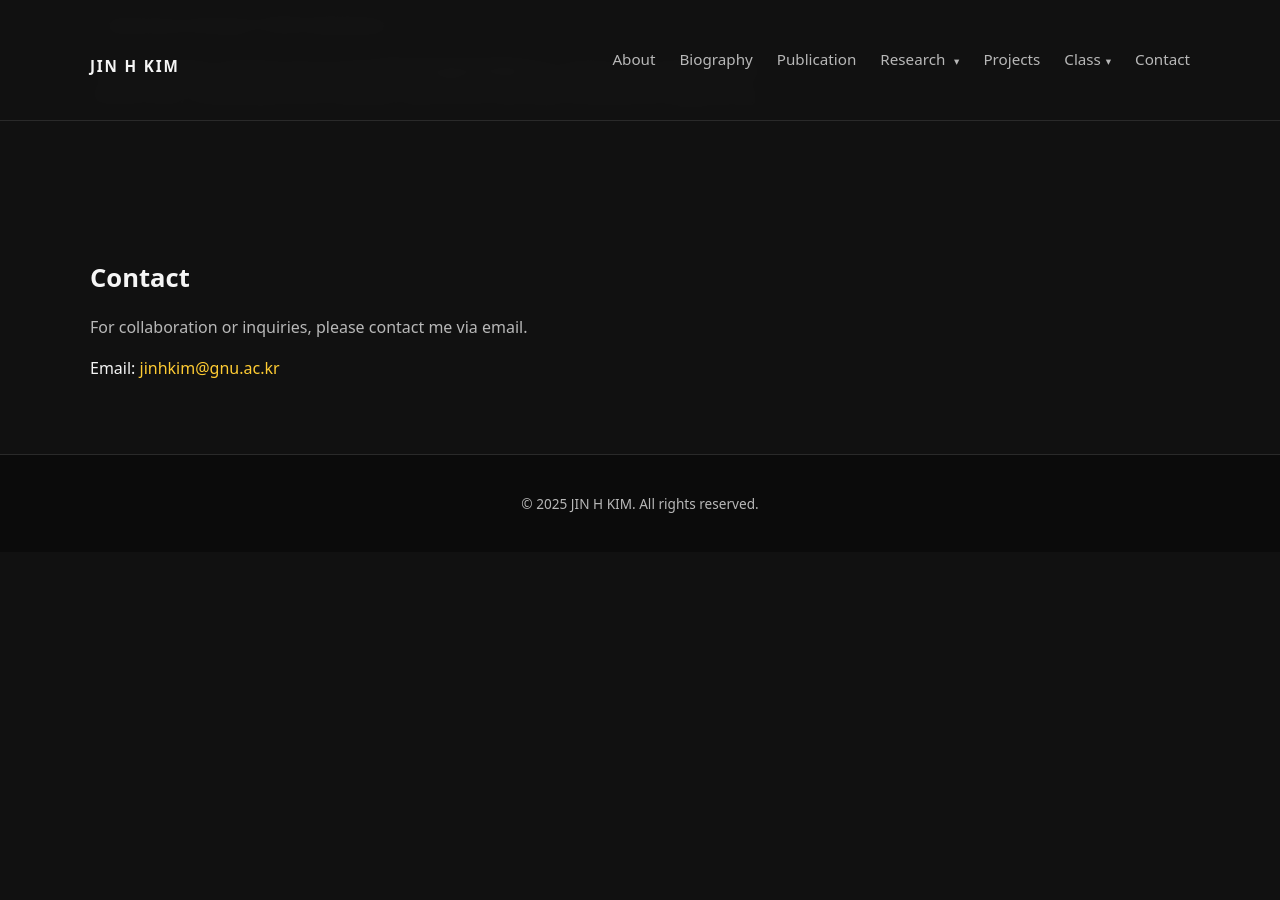
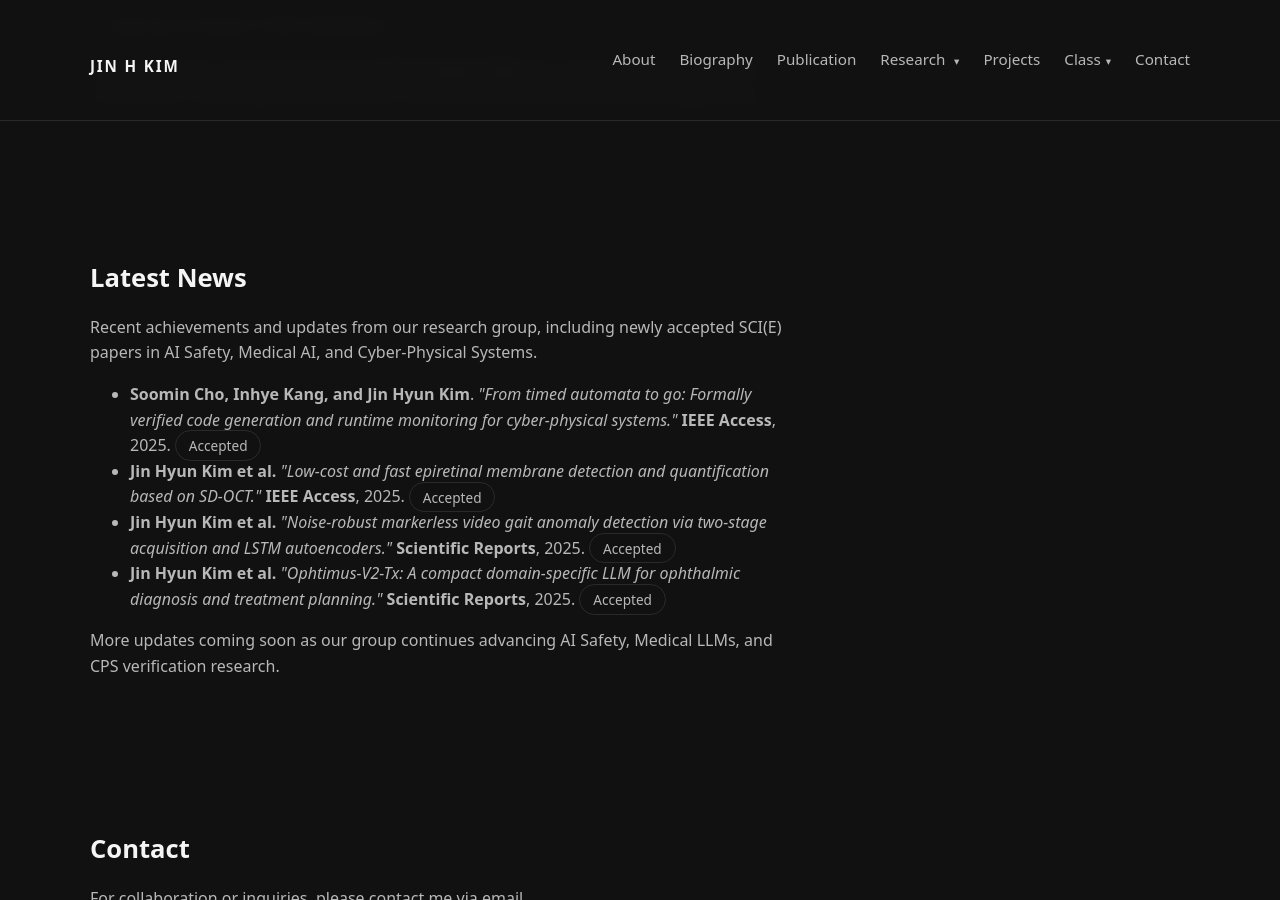
Before and after one commit to jhkim07/jhkim07.github.io, a Jekyll site: the page built from index.md, in a window 1280 px wide and 900 px high, scrolled down 866 px. Built offline with Jekyll 4.4.1, drawn with Linux system fonts in a browser that asks for light colours; before the commit the page ends 1418 px from its top, so only the background shows below that.

Commit message:
Insert News Section

```diff
--- a/index.md
+++ b/index.md
@@ -62,6 +62,52 @@ title: "Home"
   </div>
 </section>
 
+<section id="news" class="section">
+  <div class="container">
+    <h2>Latest News</h2>
+    <p class="section-text">
+      Recent achievements and updates from our research group, including newly accepted
+      SCI(E) papers in AI Safety, Medical AI, and Cyber-Physical Systems.
+    </p>
+
+    <ul class="section-text">
+      <li>
+        <strong>Soomin Cho, Inhye Kang, and Jin Hyun Kim</strong>.
+        <em>"From timed automata to go: Formally verified code generation and runtime monitoring for cyber-physical systems."</em>
+        <strong>IEEE Access</strong>, 2025.
+        <span class="pill">Accepted</span>
+      </li>
+
+      <li>
+        <strong>Jin Hyun Kim et al.</strong>
+        <em>"Low-cost and fast epiretinal membrane detection and quantification based on SD-OCT."</em>
+        <strong>IEEE Access</strong>, 2025.
+        <span class="pill">Accepted</span>
+      </li>
+
+      <li>
+        <strong>Jin Hyun Kim et al.</strong>
+        <em>"Noise-robust markerless video gait anomaly detection via two-stage acquisition and LSTM autoencoders."</em>
+        <strong>Scientific Reports</strong>, 2025.
+        <span class="pill">Accepted</span>
+      </li>
+
+      <li>
+        <strong>Jin Hyun Kim et al.</strong>
+        <em>"Ophtimus-V2-Tx: A compact domain-specific LLM for ophthalmic diagnosis and treatment planning."</em>
+        <strong>Scientific Reports</strong>, 2025.
+        <span class="pill">Accepted</span>
+      </li>
+    </ul>
+
+    <p class="section-text" style="margin-top:1rem;">
+      More updates coming soon as our group continues advancing AI Safety,
+      Medical LLMs, and CPS verification research.
+    </p>
+  </div>
+</section>
+
+
 <section id="contact" class="section">
   <div class="container">
     <h2>Contact</h2>
```
